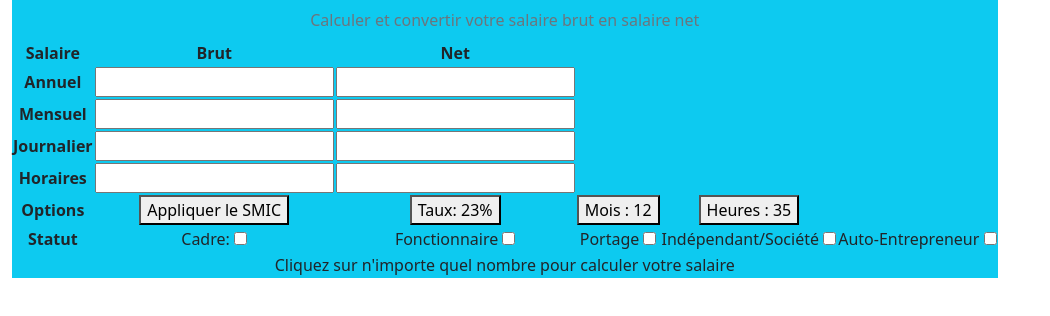
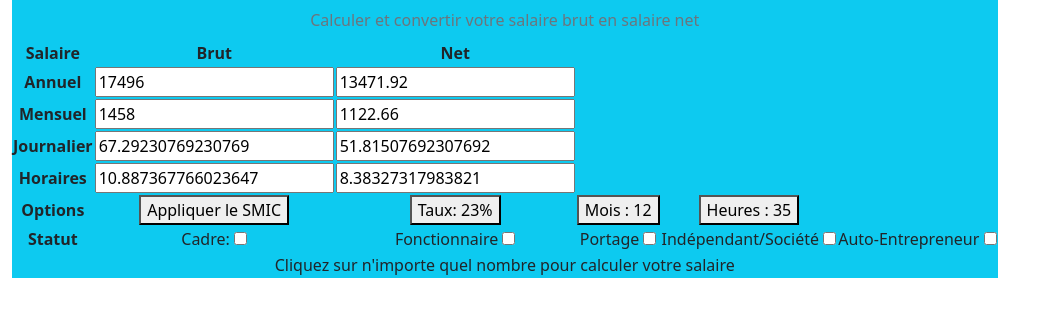
Before and after one commit to Sh4ll1n/calcul_salaire, a plain HTML site: page index.html in a window 1280 px wide. Both pictures are taken after a click on the button "Appliquer le SMIC". Shown: the whole page, without its empty margins (0-1050 px from the left). Drawn offline with nearby package versions, Linux system fonts and the light colour scheme.

Commit message:
ajout smic

```diff
--- a/index.html
+++ b/index.html
@@ -44,7 +44,7 @@
         </tr>
         <tr>
             <th scope="row">Options</th>
-            <td><button id="" name="">Appliquer le SMIC</button></td>
+            <td><button id="SMIC" name="">Appliquer le SMIC</button></td>
             <td><button id="TAUXX" name="TAUXX">Taux: 23%</button></td> <!-- changer un truc-->
             <td><button id="" name="">Mois : 12</button></td>
             <td><button id="" name="">Heures : 35</button></td>
--- a/salaire.js
+++ b/salaire.js
@@ -377,3 +377,18 @@ document.getElementById("horairebrut").addEventListener("input", function(){
     $("#horairenet").val(($('#horairebrut').val()*(1-(Txautoentrepreneur))));
 });
 });
+
+$('#SMIC').click(function(){
+    $("#annuelbrut").text(function(){
+        (( $('#annuelbrut').val(17496)));
+        ( $('#mensuelbrut').val(($('#annuelbrut').val()/12)));
+        ( $('#journalierbrut').val(($('#annuelbrut').val()/260)));
+        ( $('#horairebrut').val(($('#annuelbrut').val()/1607)));
+
+        $("#annuelnet").val(($('#annuelbrut').val()*(1-(Txautre))));
+        $("#mensuelnet").val(($('#mensuelbrut').val()*(1-(Txautre))));
+        $("#journaliernet").val(($('#journalierbrut').val()*(1-(Txautre))));
+        $("#horairenet").val(($('#horairebrut').val()*(1-(Txautre))));
+    });
+
+});
```
